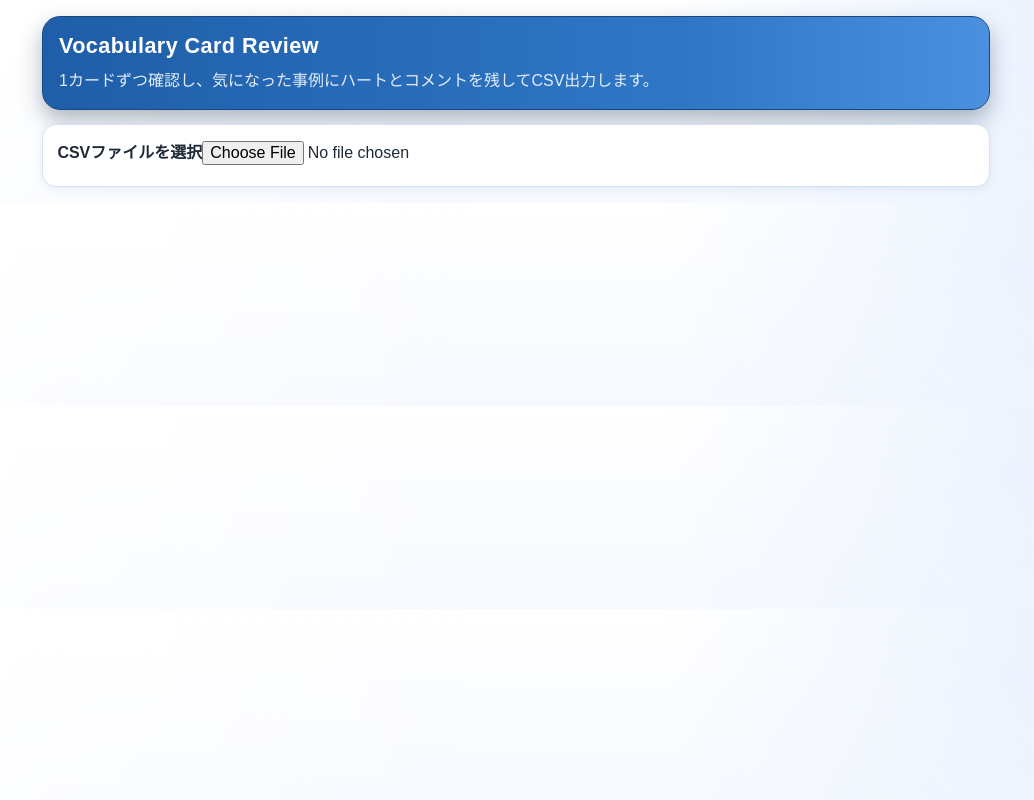
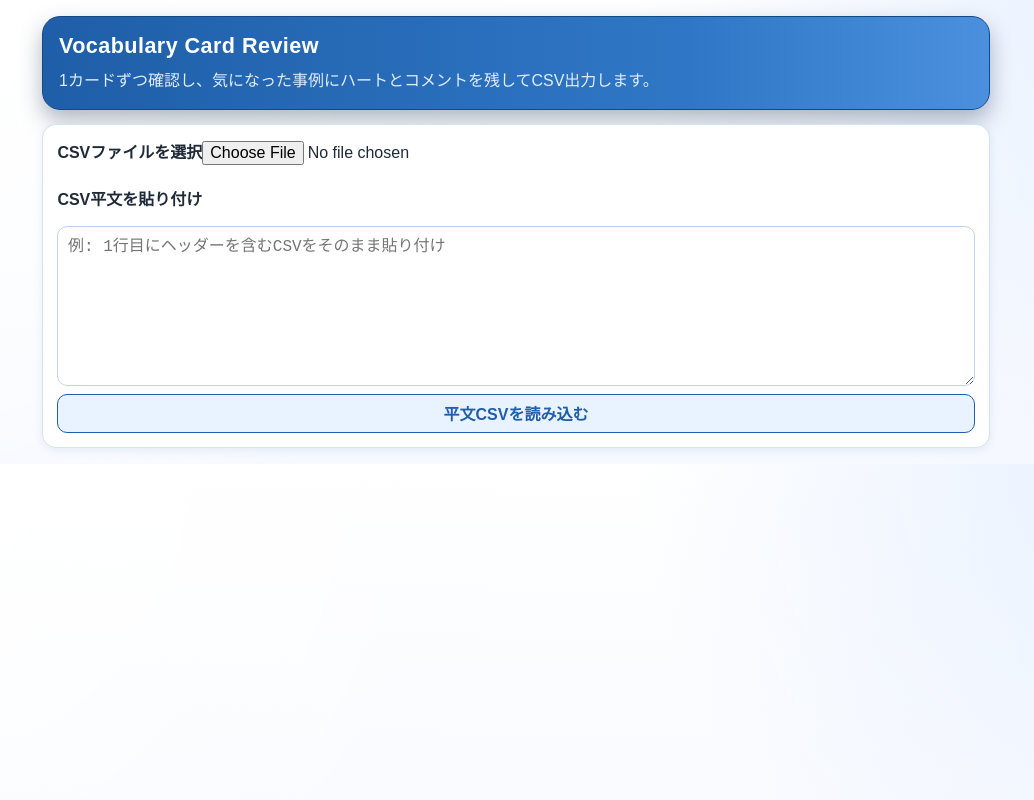
Before and after one commit to komatomo307/check-app, a React (Vite) app: page / in a window 1280 px wide. Shown: the whole page, without its empty margins (124-1158 px from the left). Built offline with nearby package versions, Linux system fonts and the light colour scheme.

Commit message:
add csv paste

```diff
--- a/src/App.jsx
+++ b/src/App.jsx
@@ -80,6 +80,7 @@ function nowStamp() {
 export default function App() {
   const [headers, setHeaders] = useState([]);
   const [rows, setRows] = useState([]);
+  const [csvTextInput, setCsvTextInput] = useState("");
   const [sourceName, setSourceName] = useState("export");
   const [likedRows, setLikedRows] = useState({});
   const [comments, setComments] = useState({});
@@ -120,6 +121,31 @@ export default function App() {
     return fallbackHeader ? (row[fallbackHeader] ?? "") : "";
   };
 
+  const applyParsedData = (result, nextSourceName) => {
+    if (result.errors.length > 0) {
+      setError(`CSV解析エラー: ${result.errors[0].message}`);
+      return;
+    }
+
+    const parsedHeaders = result.meta.fields || [];
+    const parsedRows = result.data || [];
+    if (parsedHeaders.length === 0 || parsedRows.length === 0) {
+      setError("CSVのヘッダーまたはデータ行を確認してください。");
+      return;
+    }
+
+    setHeaders(parsedHeaders);
+    setRows(parsedRows);
+    setSourceName(nextSourceName || "export");
+    setLikedRows({});
+    setComments({});
+    setCommentInput({});
+    setCheckedRows({});
+    setCheckedAt({});
+    setPage(1);
+    setError("");
+  };
+
   const onUpload = (file) => {
     setError("");
     Papa.parse(file, {
@@ -127,19 +153,24 @@ export default function App() {
       skipEmptyLines: true,
       encoding: "utf-8",
       complete: (result) => {
-        if (result.errors.length > 0) {
-          setError(`CSV解析エラー: ${result.errors[0].message}`);
-          return;
-        }
-        setHeaders(result.meta.fields || []);
-        setRows(result.data || []);
-        setSourceName(file.name.replace(/\.csv$/i, "") || "export");
-        setLikedRows({});
-        setComments({});
-        setCommentInput({});
-        setCheckedRows({});
-        setCheckedAt({});
-        setPage(1);
+        const nextSourceName = file.name.replace(/\.csv$/i, "") || "export";
+        applyParsedData(result, nextSourceName);
+      },
+    });
+  };
+
+  const onLoadCsvText = () => {
+    const raw = csvTextInput.trim();
+    if (!raw) {
+      setError("平文CSVを入力してください。");
+      return;
+    }
+
+    Papa.parse(raw, {
+      header: true,
+      skipEmptyLines: true,
+      complete: (result) => {
+        applyParsedData(result, "pasted_csv");
       },
     });
   };
@@ -260,6 +291,23 @@ export default function App() {
             }
           }}
         />
+
+        <div className="csv-text-box">
+          <label className="file-label" htmlFor="csvTextInput">
+            CSV平文を貼り付け
+          </label>
+          <textarea
+            id="csvTextInput"
+            value={csvTextInput}
+            onChange={(event) => setCsvTextInput(event.target.value)}
+            placeholder="例: 1行目にヘッダーを含むCSVをそのまま貼り付け"
+            rows={6}
+          />
+          <button type="button" onClick={onLoadCsvText}>
+            平文CSVを読み込む
+          </button>
+        </div>
+
         {error && <p className="error">{error}</p>}
       </section>
 
--- a/src/styles.css
+++ b/src/styles.css
@@ -64,6 +64,22 @@ body {
   display: inline-block;
   margin-bottom: 0.5rem;
   font-weight: 700;
+}
+
+.csv-text-box {
+  margin-top: 0.9rem;
+  display: grid;
+  gap: 0.5rem;
+}
+
+.csv-text-box textarea {
+  width: 100%;
+  border: 1px solid #bfd3eb;
+  border-radius: 10px;
+  padding: 0.6rem;
+  resize: vertical;
+  background: #ffffff;
+  line-height: 1.45;
 }
 
 .status-grid {
```
Also changed, not shown: 5 other files (tests, documents, lock files or other folders).
